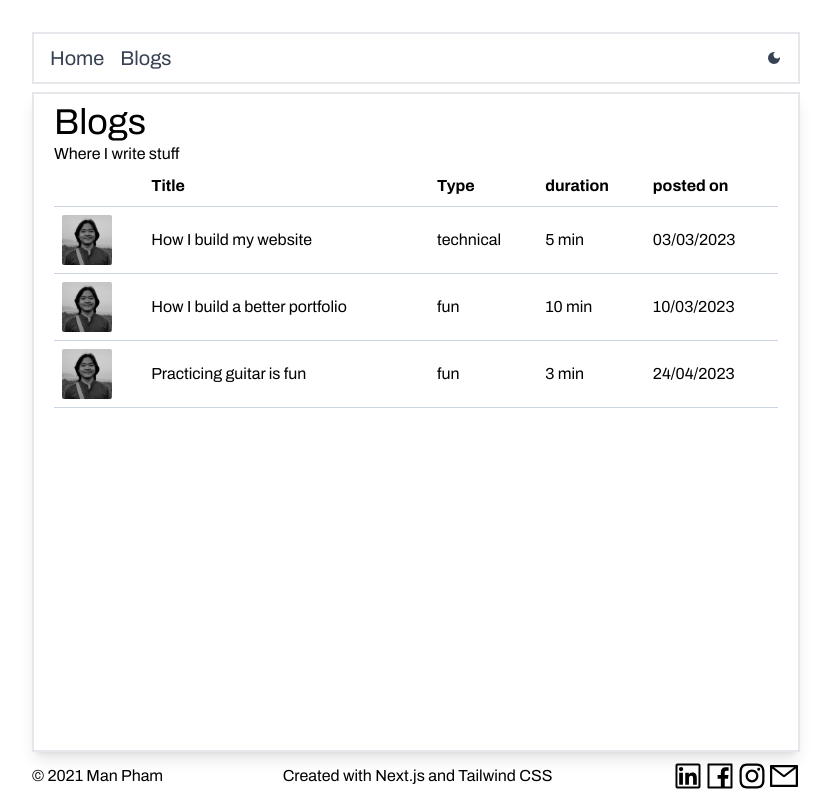
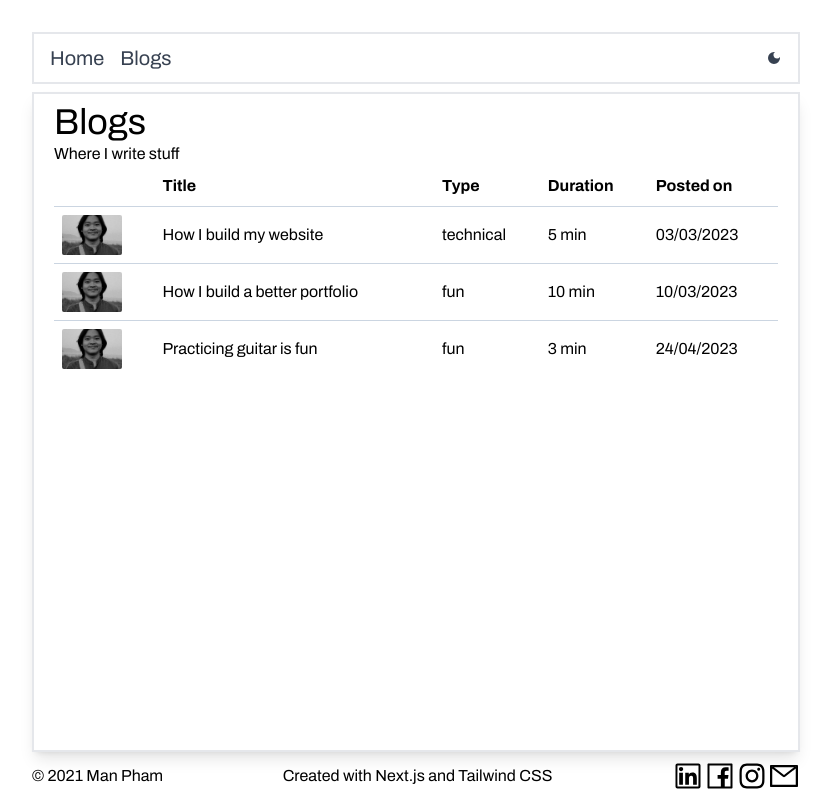
Before and after one commit to NeoTheSecond/manphamquang-legacy, a Next.js app: page /blogs in a window 1280 px wide. Shown: the whole page, without its empty margins (224-1055 px from the left). Built offline with nearby package versions, Linux system fonts and the light colour scheme; no server answers.

Commit message:
added styles to blog table

```diff
--- a/pages/blogs/index.tsx
+++ b/pages/blogs/index.tsx
@@ -1,3 +1,4 @@
+import classNames from "classnames";
 import Image from "next/image";
 import React, { ReactElement } from "react";
 
@@ -5,8 +6,21 @@ const TableHead = ({ children }: { children?: string }) => (
   <th className="p-2 border-b border-slate-300">{children}</th>
 );
 
-const TableData = ({ children }: { children: string | ReactElement }) => (
-  <td className="p-2 border-b border-slate-300">{children}</td>
+const TableData = ({
+  children,
+  isLast,
+}: {
+  children: string | ReactElement;
+  isLast: boolean;
+}) => (
+  <td
+    className={classNames(
+      "p-2  border-slate-300",
+      isLast ? "border-0" : "border-b"
+    )}
+  >
+    {children}
+  </td>
 );
 
 const data = [
@@ -41,31 +55,37 @@ export default function Blogs() {
             <TableHead></TableHead>
             <TableHead>Title</TableHead>
             <TableHead>Type</TableHead>
-            <TableHead>duration</TableHead>
-            <TableHead>posted on</TableHead>
+            <TableHead>Duration</TableHead>
+            <TableHead>Posted on</TableHead>
           </tr>
         </thead>
         <tbody>
-          {data.map((row) => (
-            <tr key={row.title} className="cursor-pointer hover:bg-slate-200">
-              <TableData>
+          {data.map((row, idx) => {
+            const isLast = idx === data.length - 1;
+            return (
+              <tr
+                key={row.title}
+                className="cursor-pointer hover:bg-slate-100 dark:hover:bg-slate-800"
+              >
+                <TableData isLast={isLast}>
                   <Image
                     src="/portrait.jpg"
-                  width={50}
-                  height={30}
+                    width={60}
+                    height={40}
                     alt="Portrait of me"
                     quality={100}
                     placeholder="blur"
                     blurDataURL="/portrait.jpg"
-                  className="rounded-sm"
+                    className="rounded-sm w-[60px] h-[40px] object-cover"
                   />
                 </TableData>
-              <TableData>{row.title}</TableData>
-              <TableData>{row.type}</TableData>
-              <TableData>{row.duration}</TableData>
-              <TableData>{row.postedOn}</TableData>
+                <TableData isLast={isLast}>{row.title}</TableData>
+                <TableData isLast={isLast}>{row.type}</TableData>
+                <TableData isLast={isLast}>{row.duration}</TableData>
+                <TableData isLast={isLast}>{row.postedOn}</TableData>
               </tr>
-          ))}
+            );
+          })}
         </tbody>
       </table>
     </div>
```
Lines whose indentation alone changed are shown as unchanged.
